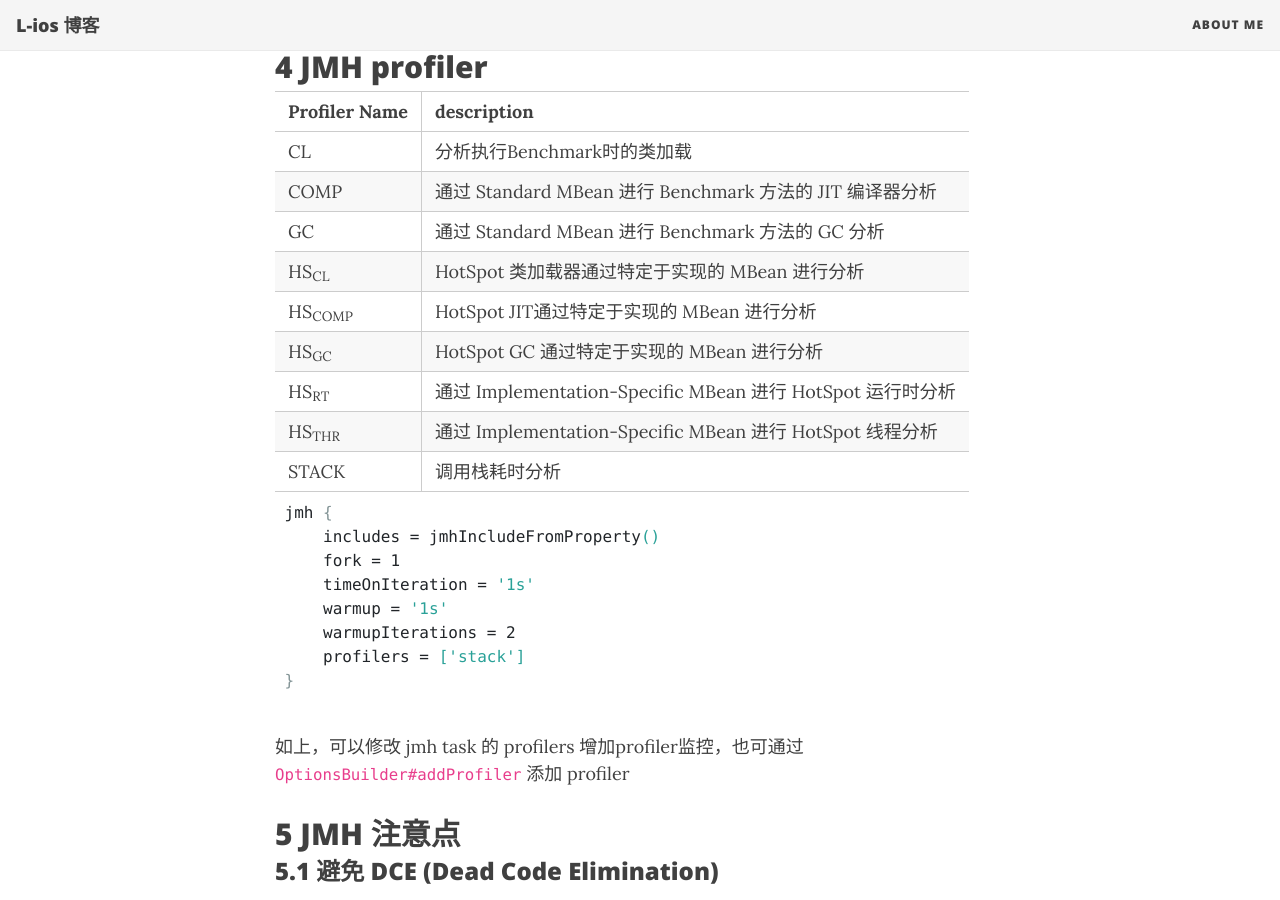
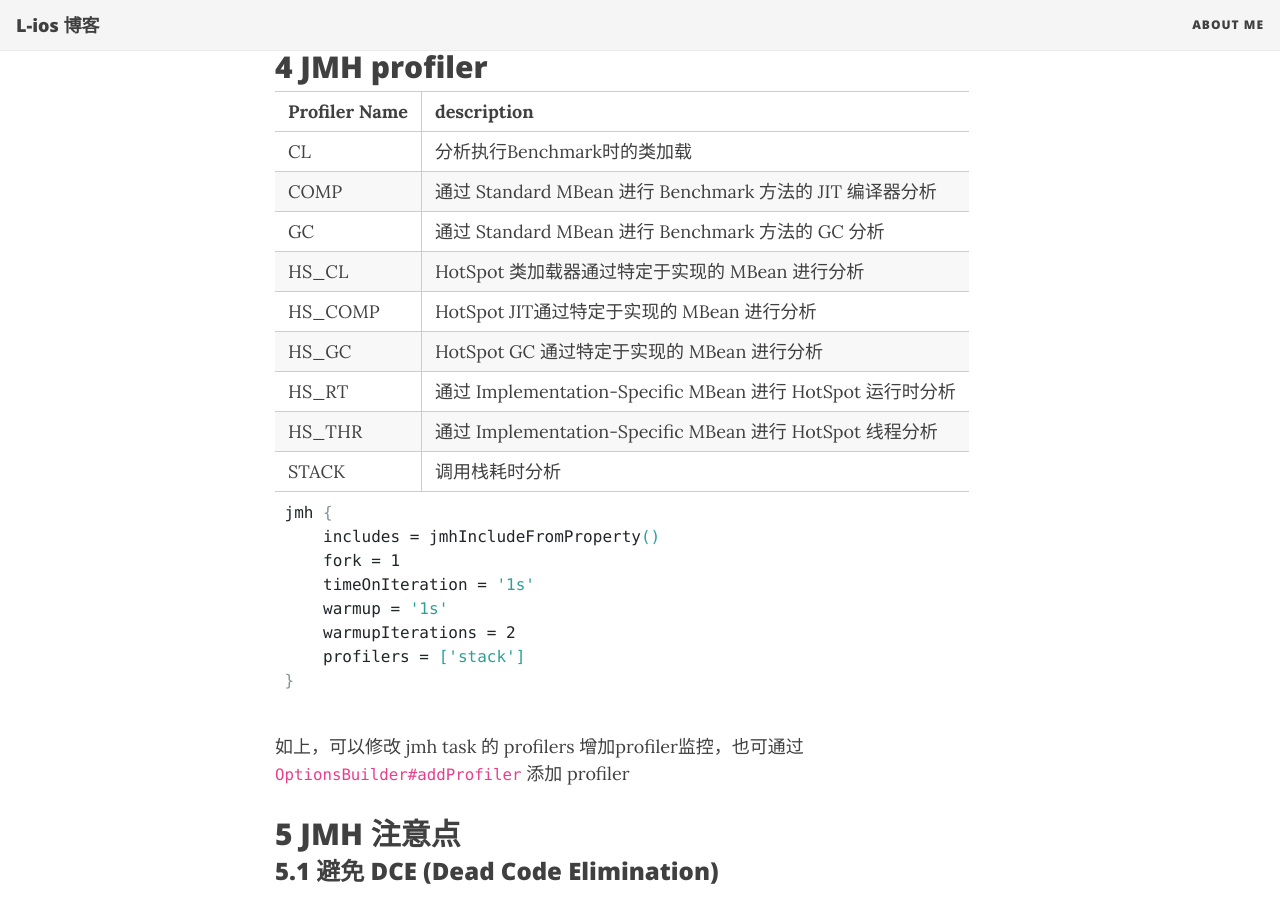
Before and after one commit to L-ios/L-ios.github.io, a Jekyll site: the page built from _posts/2021-07-01-jmh-尝试.html, in a window 1280 px wide and 900 px high, scrolled down 10373 px. Built offline with Jekyll 4.4.1, drawn with Linux system fonts in a browser that asks for light colours; nearby versions of some CDN libraries.

Commit message:
update _ to sub

```diff
--- a/_posts/2021-07-01-jmh-尝试.html
+++ b/_posts/2021-07-01-jmh-尝试.html
@@ -71,7 +71,7 @@ JMH(Java Micro Benchmark Harness) 是一款专用于 Java 的微基准测试工
 <p>
 通过 <code>gradle init</code> 创建一个 gradle java 工程
 </p>
-<pre class="example" id="orgc683a99">
+<pre class="example" id="orgc9533bc">
 $ gradle init
 Starting a Gradle Daemon, 1 busy Daemon could not be reused, use --status for details
 
@@ -219,7 +219,7 @@ BUILD SUCCESSFUL in 45s
 <p>
 通过 main 方法即可运行，运行结果如下
 </p>
-<pre class="example" id="orgf2fc825">
+<pre class="example" id="org6bd373c">
 11 8 7 7 7 7 6 7 6 42
 -------------------
 20 197 7 146 4 273 6 356 8 7
@@ -342,7 +342,7 @@ BenchmarkMode注解表示用哪一种模式来运行JMH，JMH主要提供了四
 <p>
 如下是 <code>@BenchmarkMode(Mode.All)</code> 的运行结果，四种模式可以任意组合
 </p>
-<pre class="example" id="orgefc1685">
+<pre class="example" id="org66b7336">
 Benchmark                            (type)    Mode     Cnt      Score    Error   Units
 ListJMH.listAdd                   ArrayList   thrpt       5     50.621 ± 22.316  ops/us
 ListJMH.listAdd                  LinkedList   thrpt       5      6.461 ±  0.513  ops/us
@@ -446,7 +446,7 @@ Thread 和 Beachmark 运行的实例都是方法级线性的，也就是一个
 <p>
 运行结果如下
 </p>
-<pre class="example" id="org6a5598e">
+<pre class="example" id="org06e32c7">
 Benchmark                        Mode  Cnt   Score   Error   Units
 JucMap.ConcurrentHashMap        thrpt    5  55.251 ± 0.879  ops/us
 JucMap.ConcurrentHashMap:read   thrpt    5  51.765 ± 0.932  ops/us
@@ -566,27 +566,27 @@ JVM会对代码进行优化，而 <code>@CompilerControl</code> 就是用于控
 </tr>
 
 <tr>
-<td class="org-left">HS<sub>CL</sub></td>
+<td class="org-left">HS_CL</td>
 <td class="org-left">HotSpot 类加载器通过特定于实现的 MBean 进行分析</td>
 </tr>
 
 <tr>
-<td class="org-left">HS<sub>COMP</sub></td>
+<td class="org-left">HS_COMP</td>
 <td class="org-left">HotSpot JIT通过特定于实现的 MBean 进行分析</td>
 </tr>
 
 <tr>
-<td class="org-left">HS<sub>GC</sub></td>
+<td class="org-left">HS_GC</td>
 <td class="org-left">HotSpot GC 通过特定于实现的 MBean 进行分析</td>
 </tr>
 
 <tr>
-<td class="org-left">HS<sub>RT</sub></td>
+<td class="org-left">HS_RT</td>
 <td class="org-left">通过 Implementation-Specific MBean 进行 HotSpot 运行时分析</td>
 </tr>
 
 <tr>
-<td class="org-left">HS<sub>THR</sub></td>
+<td class="org-left">HS_THR</td>
 <td class="org-left">通过 Implementation-Specific MBean 进行 HotSpot 线程分析</td>
 </tr>
 
```
